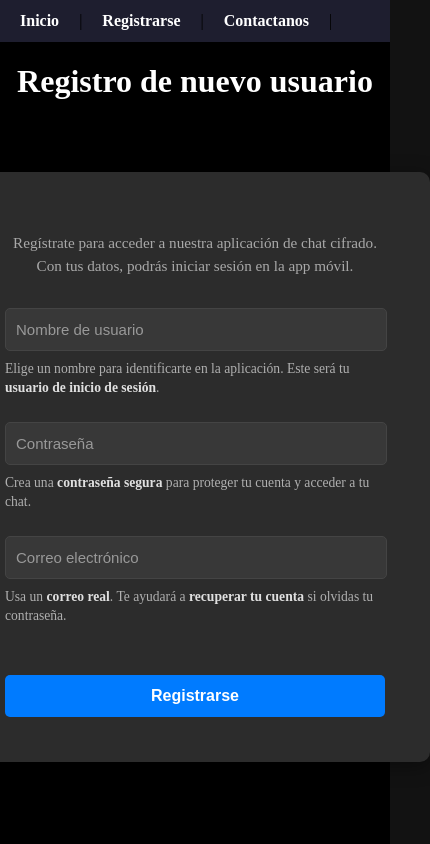
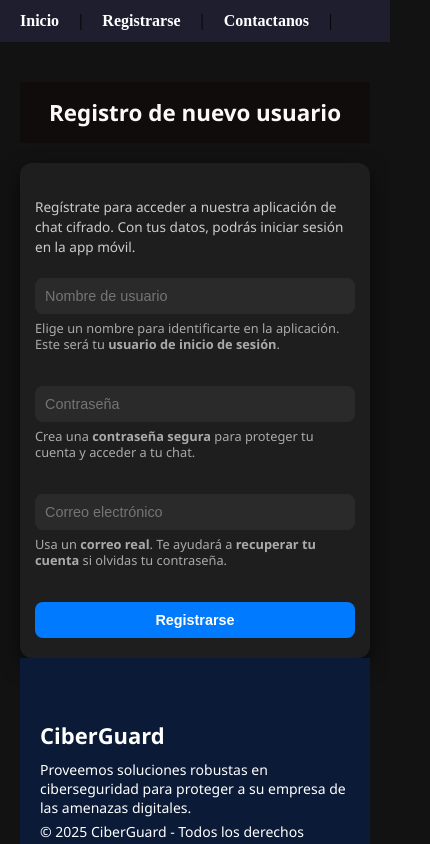
Before and after one commit to juanparadag/comunicacionprivada, a React (Vite) app: page /signup in a window 390 px wide. Shown: the top 844 px of the page, 430 px wide, since content can reach past the window. Built offline with nearby package versions, Linux system fonts and the light colour scheme.

Commit message:
Cambios en el diseño y agregacion de responsive

```diff
--- a/index.html
+++ b/index.html
@@ -2,7 +2,7 @@
 <html lang="en">
   <head>
     <meta charset="UTF-8" />
-    <link rel="icon" type="image/svg+xml" href="/vite.svg" />
+    <link rel="icon" type="image/png" href="./src/assets/images/favicon.png" />
     <meta name="viewport" content="width=device-width, initial-scale=1.0" />
     <title>LoginApp</title>
   </head>
--- a/src/assets/pages/Home.jsx
+++ b/src/assets/pages/Home.jsx
@@ -24,7 +24,7 @@ function Home() {
       <InfoSection title="Nuestros Servicios">
         <div className="cards-container">
           <div className="card">
-            <img
+            <img className="round-image"
               src="https://trueconf.com/images/encryption/server.png"
               alt="Servicio 1"
             />
@@ -34,7 +34,7 @@ function Home() {
             </p>
           </div>
           <div className="card">
-            <img
+            <img className="round-image"
               src="https://www.ufinet.com/wp-content/uploads/2025/06/Image_fx1371.jpg"
               alt="Servicio 2"
             />
@@ -44,7 +44,7 @@ function Home() {
             </p>
           </div>
           <div className="card">
-            <img
+            <img  className="round-image"
               src="https://static.vecteezy.com/system/resources/previews/039/302/910/non_2x/experience-concept-line-icon-simple-element-illustration-experience-concept-outline-symbol-design-vector.jpg"
               alt="Servicio 3"
             />
--- a/src/assets/stylesheets/App.css
+++ b/src/assets/stylesheets/App.css
@@ -1,9 +1,17 @@
+* {
+  box-sizing: border-box;
+  max-width: 100%;
+}
+
+
 html, body {
   margin: 0;
   padding: 0;
   width: 100%;
   height: 100%;
+  overflow-x: hidden;
 }
+
 
 #root {
   min-height: 100vh;
--- a/src/assets/stylesheets/Home.css
+++ b/src/assets/stylesheets/Home.css
@@ -7,11 +7,13 @@
 
 /* HERO */
 .hero {
-  background-image: url(../images/FondoAzulCiber.png); /* Fondo en modo claro */
+  background-image: url(../images/FondoAzulCiber.png);
   color: white;
   padding: 40px;
   text-align: center;
-  width:90vw ;
+  width: 100%;
+  max-width: 100%;
+  box-sizing: border-box;
 }
 
 .hero h1 {
@@ -33,6 +35,9 @@
 /* SECCIONES */
 .info-section {
   margin: 40px 0;
+  box-sizing: border-box;
+  max-width: 100%;
+  overflow-x: hidden;
 }
 
 /* CARDS DE SERVICIOS */
@@ -40,29 +45,32 @@
   display: flex;
   gap: 20px;
   justify-content: center;
+  flex-wrap: wrap;
+  max-width: 100%;  /*asegura que no se pase */
+  box-sizing: border-box;
 }
 
 .card {
   flex: 1;
   text-align: center;
   max-width: 300px;
+  min-width: 250px;
 }
 
 .card img {
-  width: 150px;
-  height: 150px;
+  width: 120px;
+  height: 120px;
   object-fit: contain;
   margin-bottom: 10px;
 }
 
 
-/* EXCLUSIVE APP */
 .exclusive-app {
   margin: 40px 0;
   text-align: center;
 }
 
-/* CONTACTO */
+
 .contact-section {
   margin: 40px 0;
   text-align: center;
@@ -70,7 +78,7 @@
 
 .contact-section form {
   display: flex;
-  flex-direction: column; /* 👈 siempre en columna */
+  flex-direction: column;
   gap: 15px;
   align-items: center;
 }
@@ -89,3 +97,59 @@
   cursor: pointer;
   width: 150px;
 }
+.round-image {
+   border-radius: 50%;
+  object-fit: cover;
+  border: 3px solid #555252;
+}
+/* RESPONSIVE MEDIA QUERIES */
+/* Móviles pequeños*/
+@media (max-width: 480px) {
+  .hero h1 {
+    font-size: 1.8em;
+  }
+
+  .hero p {
+    font-size: 1em;
+  }
+
+  .cards-container {
+    flex-direction: column;
+    align-items: center;
+  }
+
+  .card {
+    max-width: 90%;
+    min-width: unset; /* 👈 evita que fuerce ancho mayor */
+  }
+}
+
+/*Tablets*/
+@media (max-width: 768px) {
+  .hero h1 {
+    font-size: 2.2em;
+  }
+
+  .cards-container {
+    flex-wrap: wrap;
+    justify-content: center;
+  }
+
+  .card {
+    flex: 1 1 45%;
+    max-width: 45%;
+    min-width: unset; /* 👈 asegura ajuste */
+  }
+}
+
+/*Laptops/Desktops*/
+@media (min-width: 1024px) {
+  .cards-container {
+    flex-direction: row;
+    justify-content: space-around;
+  }
+
+  .card {
+    max-width: 300px;
+  }
+}
--- a/src/assets/stylesheets/SignUp.css
+++ b/src/assets/stylesheets/SignUp.css
@@ -1,110 +1,137 @@
+/* ===== CONTENEDOR PRINCIPAL ===== */
+.signup {
+  min-height: 100vh;
+  display: flex;
+  flex-direction: column;
+  justify-content: space-between;
+  background: #121212;
+  color: #ffffff;
+  font-family: "Segoe UI", Tahoma, Geneva, Verdana, sans-serif;
+  padding: 20px;
+}
+
+/* ===== TÍTULO ===== */
 .title {
-  background-color: black;
-  color: white;
+  text-align: center;
+  margin: 20px 0;
+  background-color: rgb(17, 12, 12);
 }
+
+.title h1 {
+  font-size: 2rem;
+  font-weight: bold;
+  color: #fff8f8;
+}
+
+/* ===== CONTENEDOR DEL FORMULARIO ===== */
 .sign {
   display: flex;
-  flex-direction: column;
+  justify-content: center;
   align-items: center;
-  justify-content: flex-start;
-  min-height: 100vh;
-  background-color: black;
-  padding-top: 50px;
-  width: 100%;
+  flex: 1;
 }
 
 .sign-box {
-  background-color: #2c2c2c;
-  padding: 45px;
-  border-radius: 10px;
-  box-shadow: 0 4px 20px rgba(0, 0, 0, 0.4);
-  width: 380px;
-  text-align: center;
-  margin-bottom: 50px;
+  background: #1e1e1e;
+  border-radius: 12px;
+  padding: 30px 25px;
+  max-width: 420px;
+  width: 100%;
+  box-shadow: 0 8px 20px rgba(0, 0, 0, 0.6);
 }
 
-.sign-box h1 {
-  font-size: 28px;
-  margin-bottom: 25px;
-  color: #e0e0e0;
+/* ===== TEXTO INTRO ===== */
+.form-intro {
+  font-size: 0.95rem;
+  margin-bottom: 20px;
+  color: #cccccc;
+  line-height: 1.5;
 }
 
-
-.form-intro {
-  color: #a9a9a9;
-  font-size: 0.95rem;
-  margin-bottom: 30px;
-  line-height: 1.5;
-  text-align: center;
+/* ===== INPUTS ===== */
+.input-field {
+  margin-bottom: 20px;
+  display: flex;
+  flex-direction: column;
 }
 
-
-.input-field {
-  margin-bottom: 25px;
-  text-align: left;
+.input-field input {
+  padding: 12px;
+  border: none;
+  border-radius: 8px;
+  outline: none;
+  font-size: 1rem;
+  background: #2a2a2a;
+  color: #ffffff;
+  transition: background 0.2s ease, transform 0.1s ease;
 }
 
-.sign-box input {
-  width: calc(100% - 20px);
-  padding: 12px 10px;
-  margin: 0;
-  border: 1px solid #444;
-  border-radius: 5px;
-  outline: none;
-  font-size: 15px;
-  background-color: #383838;
-  color: #fff;
+.input-field input:focus {
+  background: #333333;
+  transform: scale(1.02);
 }
 
-.sign-box input::placeholder {
-  color: #999;
+/* Texto de explicación bajo los campos */
+.field-explanation {
+  font-size: 0.8rem;
+  color: #aaaaaa;
+  margin-top: 6px;
+  line-height: 1.3;
 }
 
-.sign-box input:focus {
-  border-color: #007bff;
-  box-shadow: 0 0 0 2px rgba(0, 123, 255, 0.25);
+/* ===== BOTÓN ===== */
+button {
+  width: 100%;
+  padding: 12px;
+  background: #007bff;
+  border: none;
+  border-radius: 8px;
+  color: #ffffff;
+  font-size: 1rem;
+  font-weight: bold;
+  cursor: pointer;
+  transition: background 0.3s ease, transform 0.1s ease;
 }
 
-
-.field-explanation {
-  color: #b0b0b0;
-  font-size: 0.85rem;
-  margin-top: 8px;
-  line-height: 1.4;
-  text-align: left;
+button:hover {
+  background: #0056b3;
 }
 
-
-.field-explanation strong {
-  color: #e0e0e0;
-  font-weight: bold;
+button:active {
+  transform: scale(0.98);
 }
 
-.sign-box button {
-  width: 100%;
-  padding: 12px;
-  margin-top: 25px;
-  background-color: #007bff;
-  color: white;
-  border: none;
-  border-radius: 5px;
-  cursor: pointer;
-  font-size: 16px;
-  font-weight: bold;
-  transition: background-color 0.3s ease, transform 0.2s ease;
+/* ===== RESPONSIVE ===== */
+@media (max-width: 768px) {
+  .sign-box {
+    padding: 25px 20px;
+  }
+
+  .title h1 {
+    font-size: 1.6rem;
+  }
 }
 
-.sign-box button:hover {
-  background-color: #0056b3;
-  transform: translateY(-2px);
+@media (max-width: 480px) {
+  .sign-box {
+    padding: 20px 15px;
+  }
+
+  .title h1 {
+    font-size: 1.4rem;
+  }
+
+  .form-intro {
+    font-size: 0.85rem;
+  }
+
+  .input-field input {
+    font-size: 0.9rem;
+    padding: 10px;
+  }
+
+  button {
+    font-size: 0.9rem;
+    padding: 10px;
+  }
 }
-
-
-.signup {
-    min-height: 100vh;
-    display: flex;
-    flex-direction: column;
-}
-.signup > .footer {
-    margin-top: auto;
-}
```
Also changed, not shown: src/assets/images/favicon.png (added).
